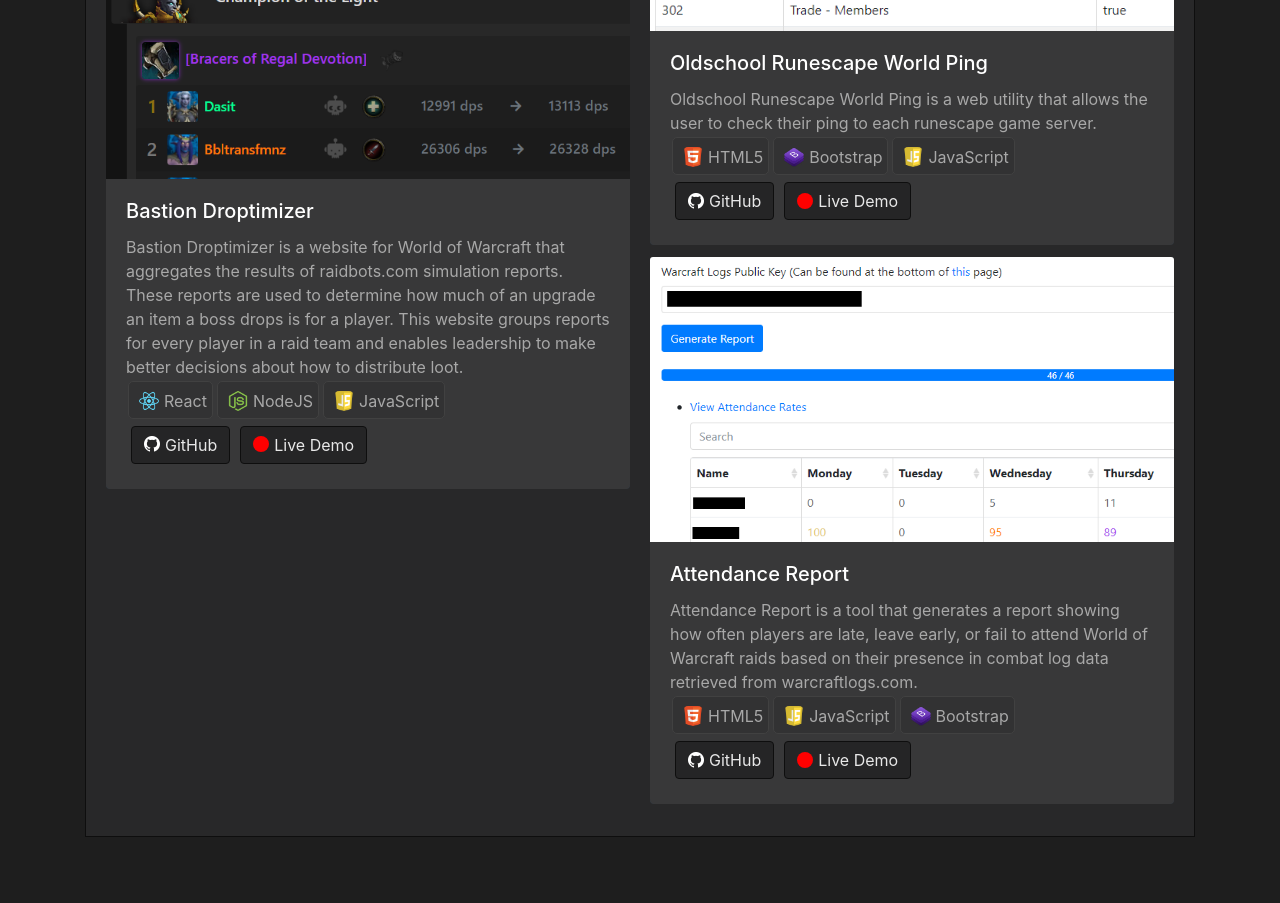
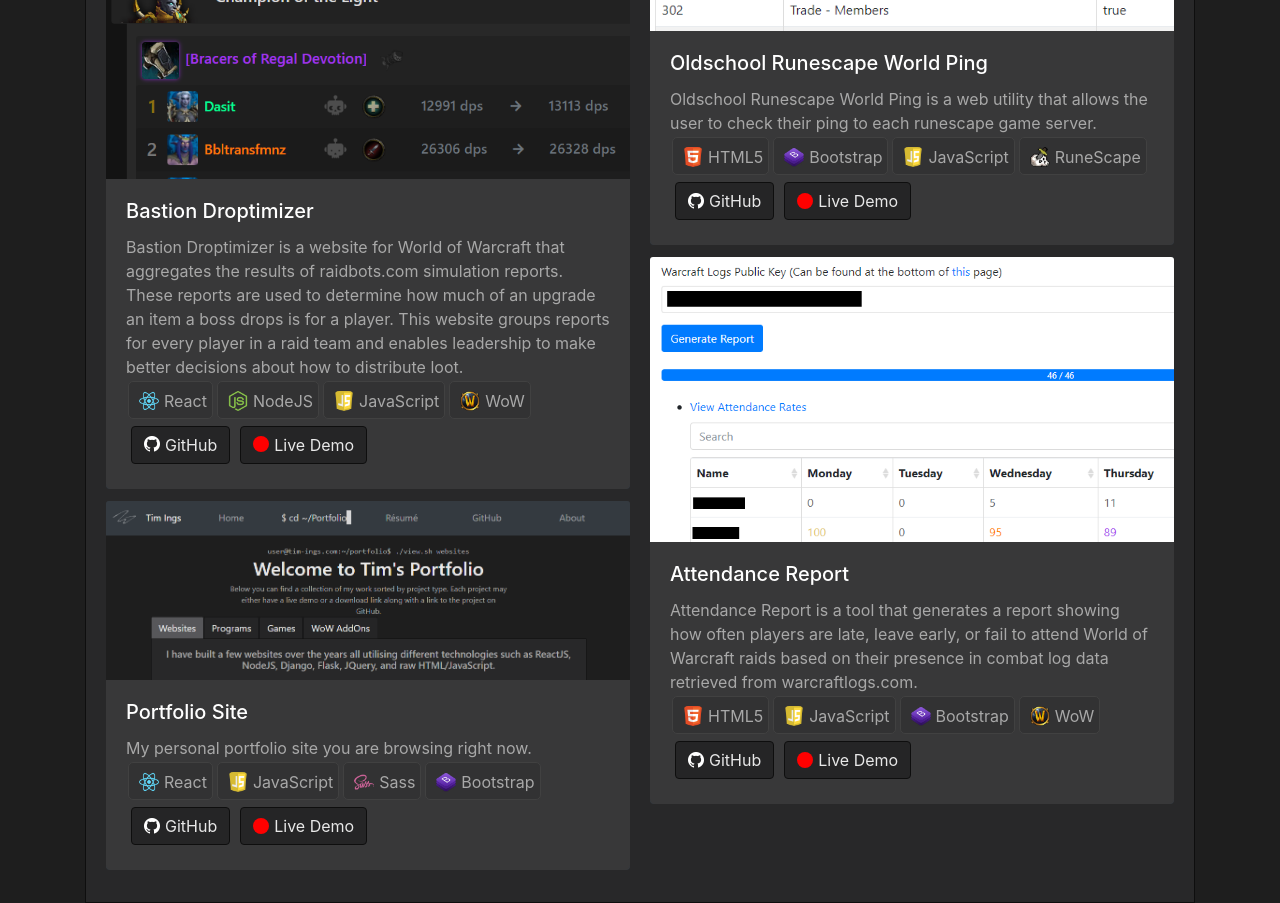
Before and after one commit to tim-ings/portfolio-old, a React (Create React App) app in the folder portfolio/: page /portfolio in a window 1280 px wide. Shown: the part 940-1843 px from the top of the page. Before the commit the page ends 1777 px from the top, so only its background shows below. Built offline with nearby package versions, Linux system fonts and the light colour scheme.

Commit message:
Adds new tags and adds portfolio site as a project

```diff
--- a/portfolio/src/data/projects.json
+++ b/portfolio/src/data/projects.json
@@ -55,7 +55,7 @@
         "description": "ElvUI Better Talent Frame is a user interface AddOn for World of Warcraft. It is an extension of the popular AddOn ElvUI. This AddOn improves the functionality of the talent frame by adding player created profiles and allowing the player to see his selected talents for his inactive specialisations.",
         "tech": [
             "Lua",
-            "Wow"
+            "WoW"
         ],
         "curse_url": "https://www.curseforge.com/wow/addons/elvui_bettertalentframe",
         "curse_downloads": "39,730",
@@ -68,7 +68,7 @@
         "description": "Arwic Alt Manager is a user interface AddOn for World of Warcraft. It stores useful data about every character on a player's account and displays it in a table.",
         "tech": [
             "Lua",
-            "Wow"
+            "WoW"
         ],
         "curse_url": "https://www.curseforge.com/wow/addons/arwicaltmanager",
         "curse_downloads": "2,038",
@@ -81,7 +81,7 @@
         "description": "Simc Dungeon Jorunal is a user interface AddOn for World of Warcraft. It provides a function to generate simulationcraft input based on boss loot tables found in the dungeon journal. The user can take this output and input it into simulationcraft, which is a program that tells you what gear will allow your character to do the most damage.",
         "tech": [
             "Lua",
-            "Wow"
+            "WoW"
         ],
         "curse_url": "https://www.curseforge.com/wow/addons/simcdj",
         "curse_downloads": "1,111",
@@ -94,7 +94,7 @@
         "description": "Town of Darkshire is a user interface AddOn for World of Warcraft. It is a game based on Town of Salem that runs inside of world of warcraft.",
         "tech": [
             "Lua",
-            "Wow"
+            "WoW"
         ],
         "header_img_url": "img/headers/TownOfDarkshire.png",
         "hide_download": true
@@ -106,7 +106,7 @@
         "description": "Wow Discord Rich Presence is a python script and a World of Warcrtaft AddOn that work together to set a discord users current activity to what they are doing in World of Warcraft. The AddOn gathers data from the game and displays it to the python script, which updates the users discord presence.",
         "tech": [
             "Lua",
-            "Wow",
+            "WoW",
             "Python",
             "Discord"
         ],
@@ -120,7 +120,7 @@
         "description": "ElvUI Recount Inherit Global Fade is a user interface AddOn for World of Warcraft. It is an extension of the popular AddOn ElvUI. It is a small AddOn that causes another AddOn, recount, to respect the interface fading feature provided by the AddOn ElvUI.",
         "tech": [
             "Lua",
-            "Wow"
+            "WoW"
         ],
         "curse_url": "https://www.curseforge.com/wow/addons/elvui_recountigf",
         "curse_downloads": "33,280",
@@ -132,7 +132,7 @@
         "category": "wow-addon",
         "description": "Pet Battle Scripts is a collection of scripts used in the World of Warcraft AddOn tdPetBattleScript. These scripts allow the automation of pet battles (similar to pokemon) within world of warcraft.",
         "tech": [
-            "Wow"
+            "WoW"
         ],
         "header_img_url": "img/headers/PetBattleScript.png",
         "hide_download": true
@@ -161,10 +161,25 @@
         "tech": [
             "React",
             "NodeJS",
-            "JavaScript"
+            "JavaScript",
+            "WoW"
         ],
         "live_demo_url": "https://loot.arwic.io/",
         "header_img_url": "img/headers/Droptimizer.png"
+    },
+    {
+        "name": "Portfolio Site",
+        "slug": "tim-ings.com",
+        "category": "website",
+        "description": "My personal portfolio site you are browsing right now.",
+        "tech": [
+            "React",
+            "JavaScript",
+            "Sass",
+            "Bootstrap"
+        ],
+        "live_demo_url": "https://tim-ings.com/",
+        "header_img_url": "img/headers/portfolio.png"
     },
     {
         "name": "Gabr",
@@ -190,7 +205,8 @@
         "tech": [
             "HTML5",
             "Bootstrap",
-            "JavaScript"
+            "JavaScript",
+            "RuneScape"
         ],
         "live_demo_url": "http://osrsping.arwic.io/",
         "header_img_url": "img/headers/OSRSWorldPing.png"
@@ -203,7 +219,8 @@
         "tech": [
             "HTML5",
             "JavaScript",
-            "Bootstrap"
+            "Bootstrap",
+            "WoW"
         ],
         "live_demo_url": "http://attendance.arwic.io/",
         "header_img_url": "img/headers/AttendanceReport.png"
--- a/portfolio/src/scss/_portfolio.scss
+++ b/portfolio/src/scss/_portfolio.scss
@@ -166,3 +166,6 @@
 .tech-tag-flask {
     background-image: url(img/tech/flask.png);
 }
+.tech-tag-runescape {
+    background-image: url(img/tech/osrs.png);
+}
```
Also changed, not shown: portfolio/public/img/headers/portfolio.png (added), portfolio/src/img/tech/osrs.png (added).
